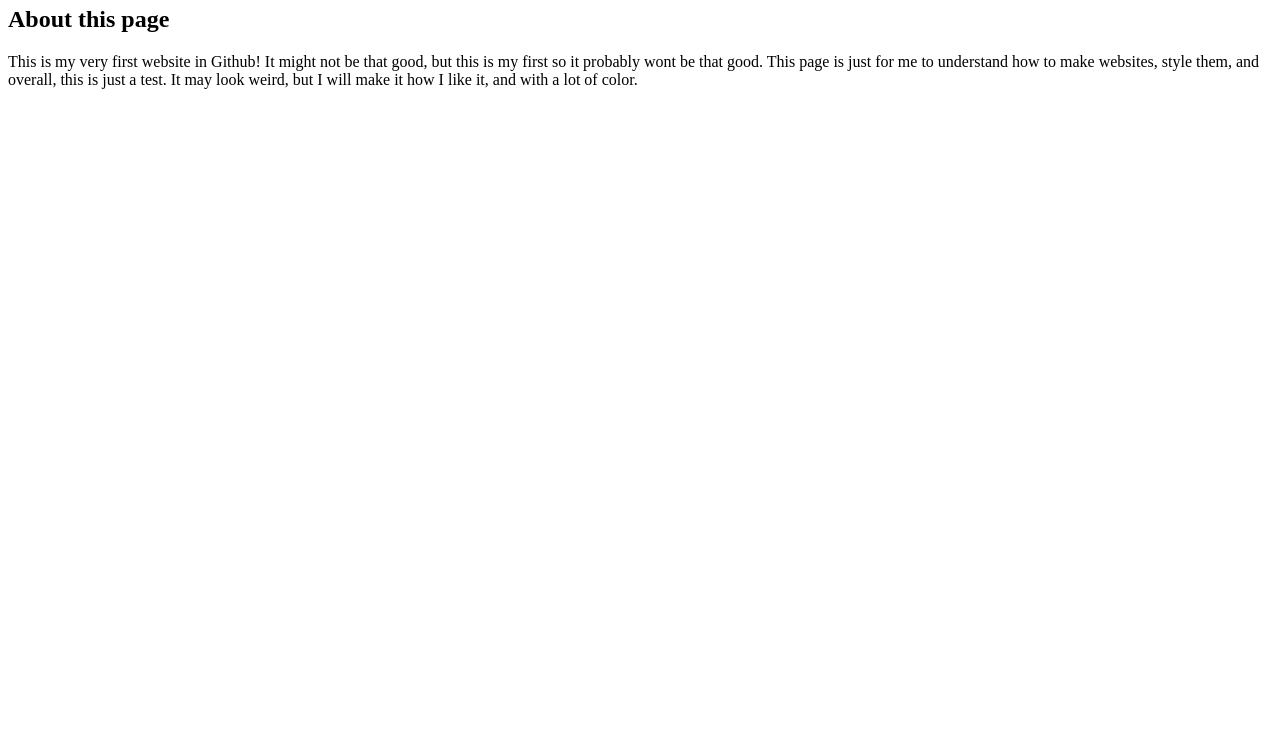
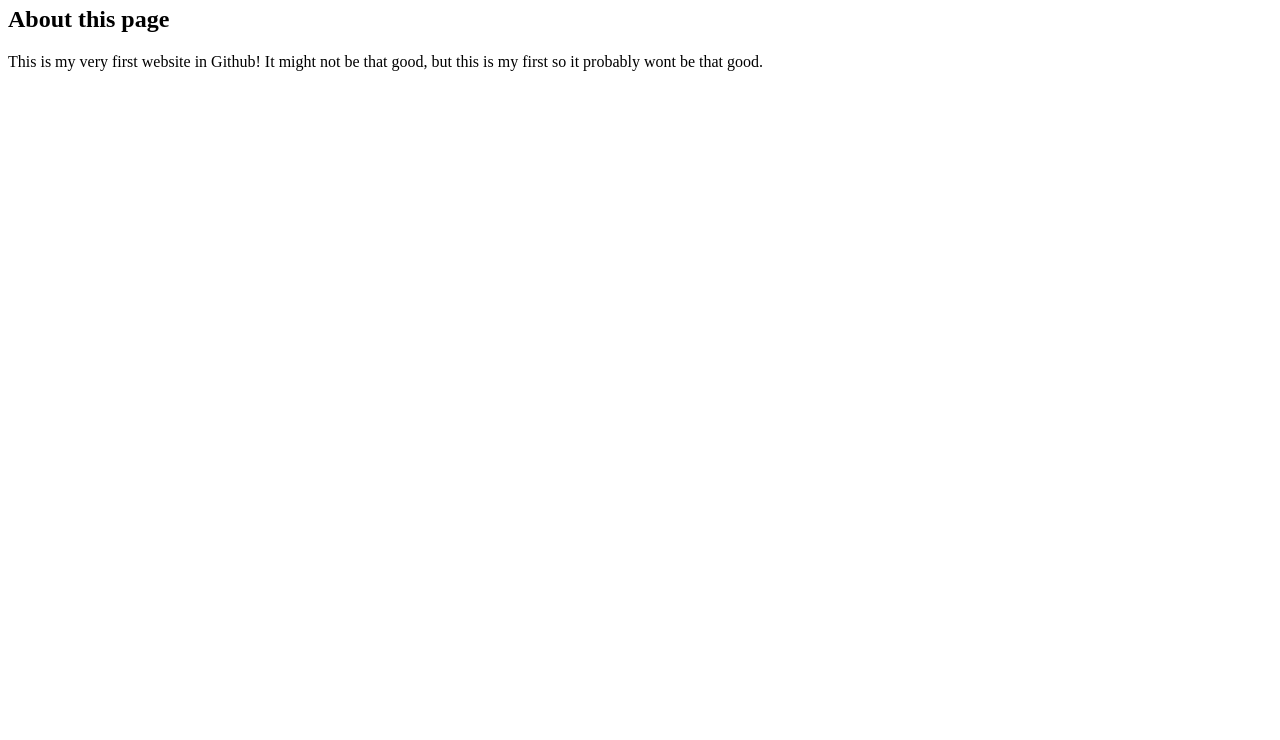
Before and after one commit to rboy2005/Richie-Ruby-First, a plain HTML site: page index.html in a window 1280 px wide. Shown: the part 60-800 px from the top of the page. Drawn offline with Linux system fonts and the light colour scheme.

Commit message:
update idex.html

```diff
--- a/index.html
+++ b/index.html
@@ -5,7 +5,7 @@
 
 h1{
 color=rgb(0,0,255)
-background-color=rgb(255,255,0)
+background-color= rgb(255,255,0)
 }
 h2{
 color=rgb(255,0,0)
@@ -21,6 +21,6 @@ color=rgb(0,0,255)
 
 <h2> About this page </h2>
 
-<p> This is my very first website in Github! It might not be that good, but this is my first so it probably wont be that good. This page is just for me to understand how to make websites, style them, and overall, this is just a test. It may look weird, but I will make it how I like it, and with a lot of color. </p>
+<p> This is my very first website in Github! It might not be that good, but this is my first so it probably wont be that good. </p>
 </body>
 </html>
```
